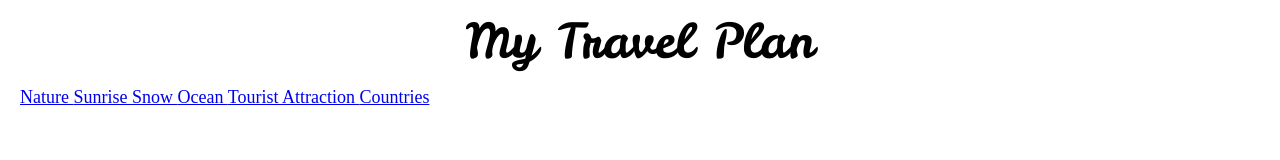
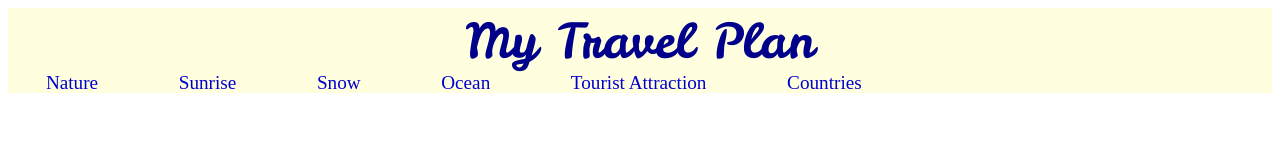
Before and after one commit to akichris/My-travel-plan, a plain HTML site: page plug-in/header.html in a window 1280 px wide. Drawn offline with Linux system fonts and the light colour scheme; a web font is replaced by a local one.

Commit message:
Update header.html

```diff
--- a/plug-in/header.html
+++ b/plug-in/header.html
@@ -11,27 +11,35 @@
 
 <style>
 
+    .header {
+                background-color:lightyellow;
+            }
+
     .logo   {
                 text-align: center;
                 font-family: "Leckerli One", cursive;
                 font-weight: 400;
                 font-style: normal;
                 font-size: 300%;
+                color:darkblue ;
             }
-    .topic  {
-            float: left;
-            color: black;
+    .header a  {
+                    color:mediumblue;
                     text-align: center;
-            padding: 12px;
+                    padding: 3%;
+                    align-content:space-evenly;
+                    align-self: normal;
                     text-decoration: none;
-            font-size: 18px;
-            line-height: 25px;
+                    font-size: 120%;
+                    line-height: 20px;
                     border-radius: 4px;
+                    float:none;
                 }
 </style>
 
 
 <body>
+    <div class="header">
         <div class="logo">
             My Travel Plan
         </div>
@@ -55,6 +63,8 @@
                 Countries
             </a>
         </div>
+    </div>
+
 
 
 
```
Lines whose indentation alone changed are shown as unchanged.
